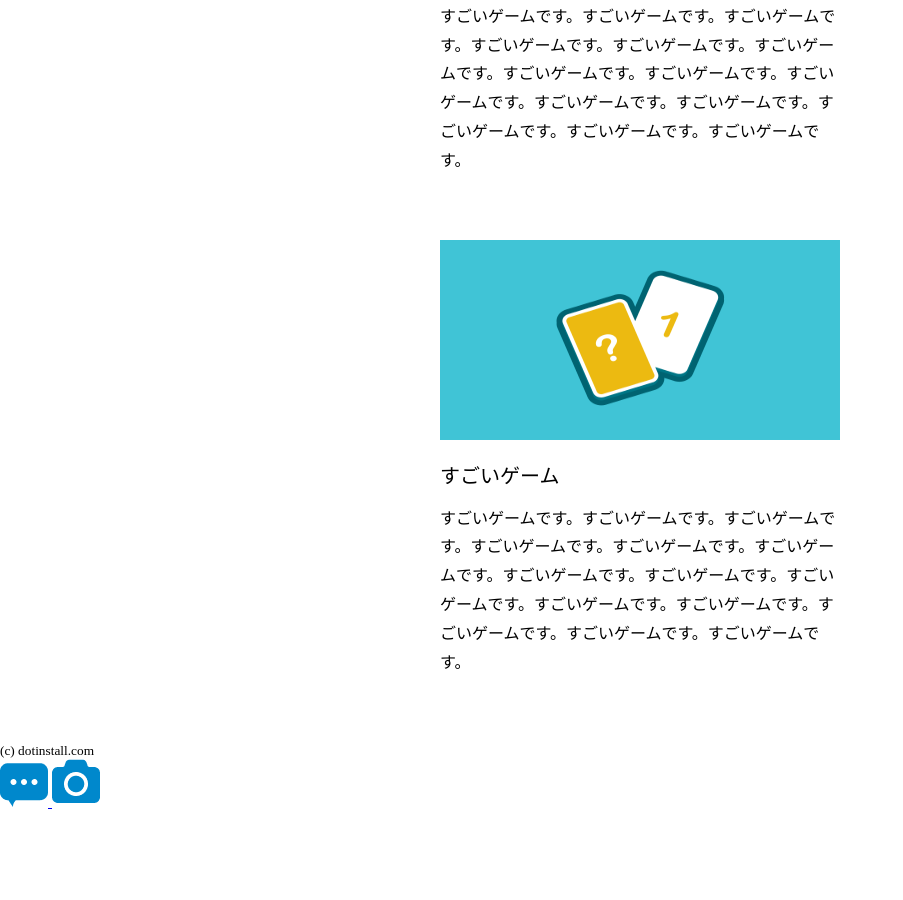
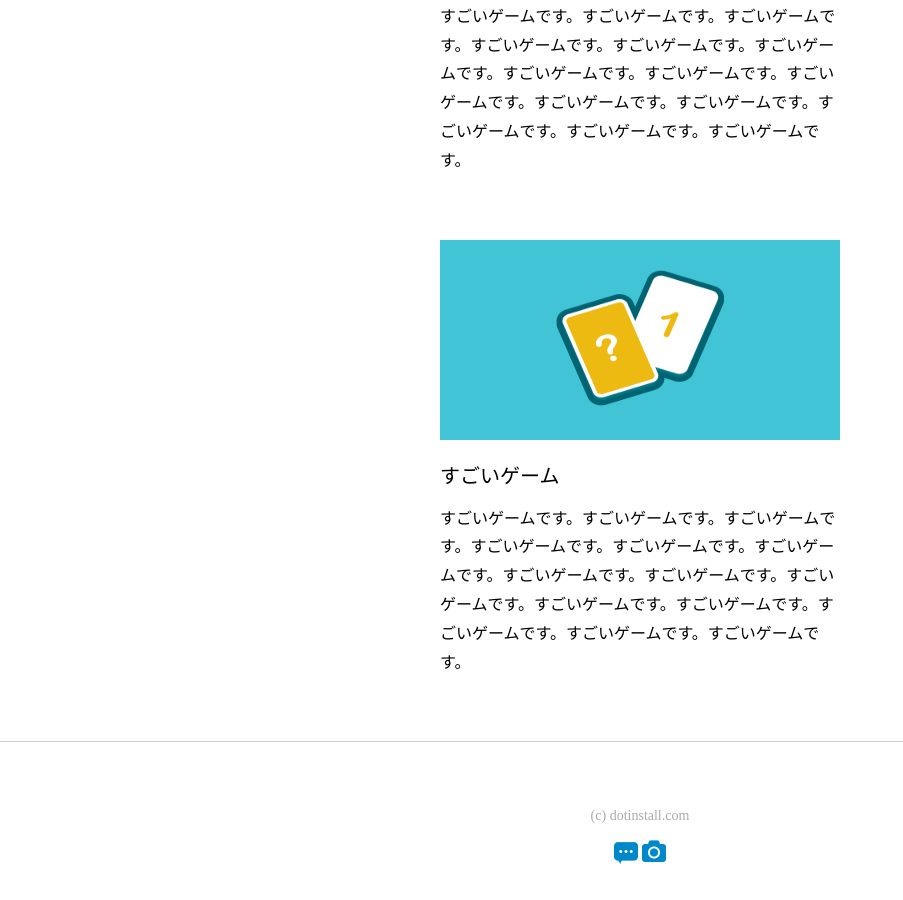
Before and after one commit to NanoYokota/dotinstall-coding-portfolio, a plain HTML site: page index.html in a window 1280 px wide. Shown: the part 1190-2090 px from the top of the page, without its empty margins (0-903 px from the left). Before the commit the page ends 2001 px from the top, so only its background shows below. Drawn offline with Linux system fonts and the light colour scheme.

Commit message:
#17完了。

```diff
--- a/index.html
+++ b/index.html
@@ -36,10 +36,10 @@
     <small>(c) dotinstall.com</small>
     <address>
       <a href="#" target="_blank">
-        <img src="sns-1.png" alt="SNSアイコン">
+        <img src="sns-1.png" alt="SNSアイコン" width="24" height="24">
       </a>
       <a href="#" target="_blank">
-        <img src="sns-2.png" alt="SNSアイコン">
+        <img src="sns-2.png" alt="SNSアイコン" width="24" height="24">
       </a>
     </address>
   </footer>
--- a/style.css
+++ b/style.css
@@ -52,3 +52,26 @@ section p {
   margin-top: 16px;
   line-height: 1.8;
 }
+
+footer {
+  border-top: 1px solid #ccc;
+  padding: 64px 0;
+  text-align: center;
+}
+
+small {
+  color: #aaa;
+  font-size: 14px;
+}
+
+a {
+  text-decoration: none;
+}
+
+a:hover {
+  opacity: .7;
+}
+
+footer img {
+  margin-top: 16px;
+}
```
